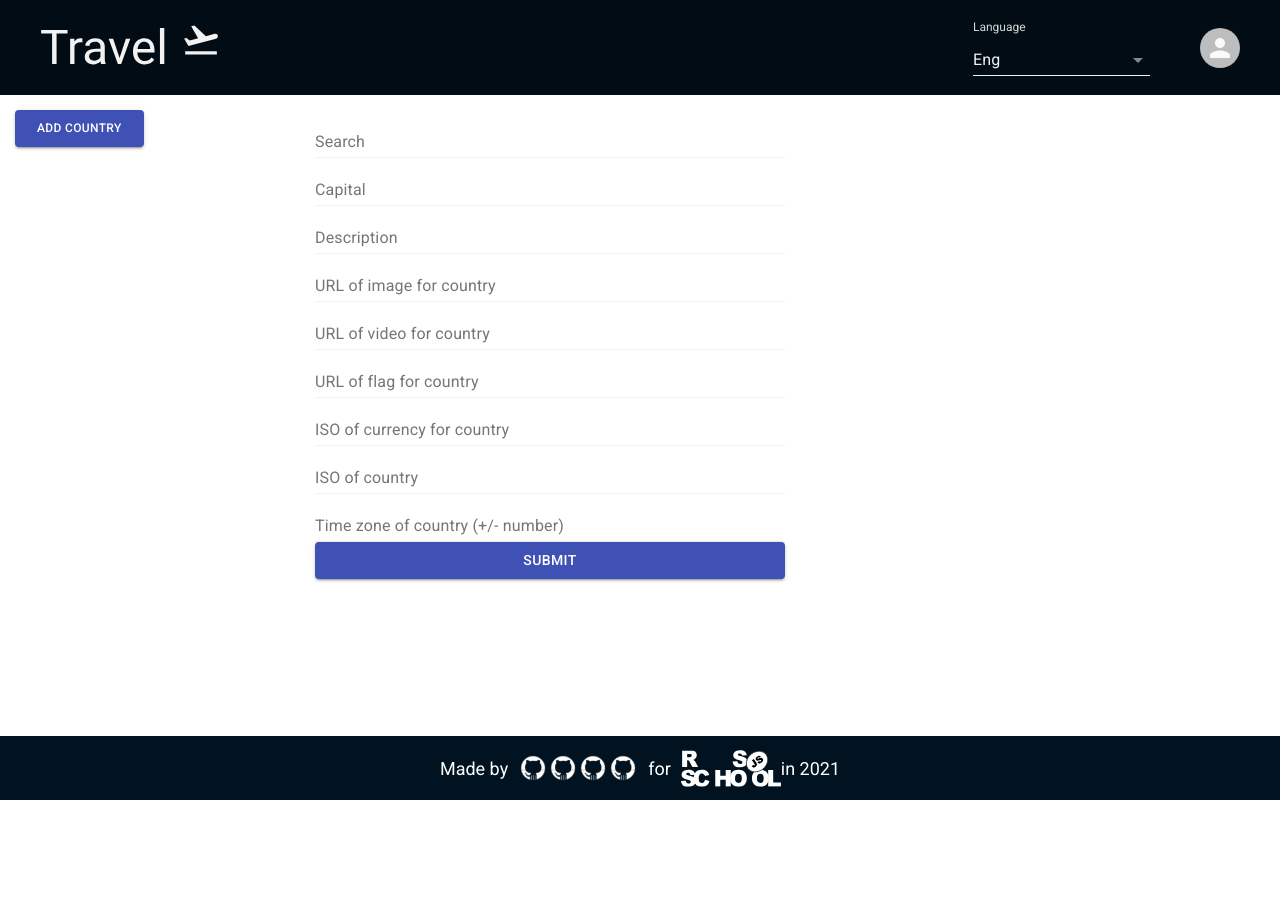
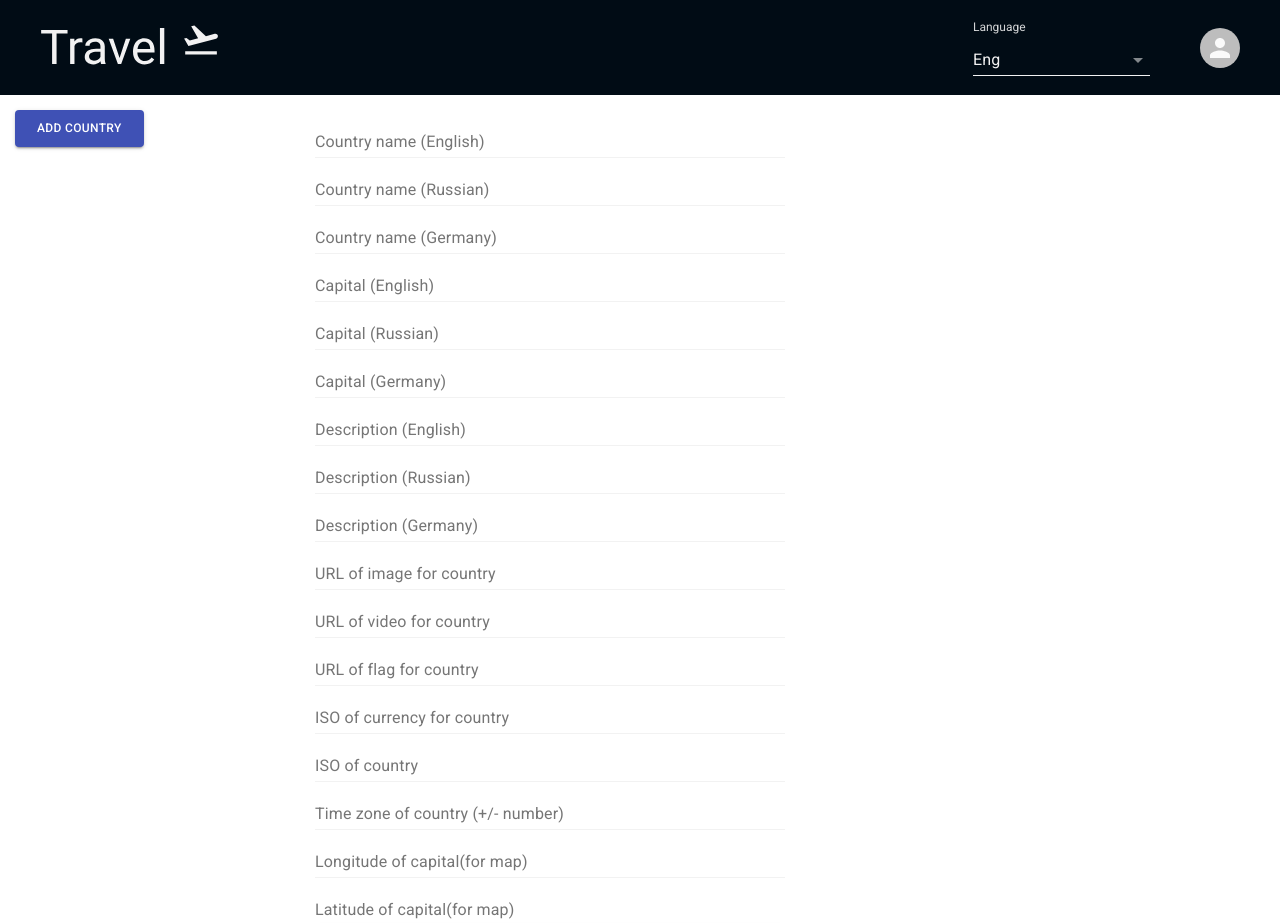
Before and after one commit to BurnTree1/travel-app, a React (Create React App) app: page /#/admin in a window 1280 px wide. Shown: the top 923 px of the page. Before the commit the page ends 800 px from the top, so only its background shows below. Built offline with nearby package versions, Linux system fonts and the light colour scheme; no server answers.

Commit message:
feat: add localisation for adding countries

```diff
--- a/src/components/Admin/AdminPanel/AdminPanel.tsx
+++ b/src/components/Admin/AdminPanel/AdminPanel.tsx
@@ -5,7 +5,6 @@ import Button from '@material-ui/core/Button';
 import TextField from '@material-ui/core/TextField';
 import './AdminPanel.scss';
 import { useDispatch } from 'react-redux';
-import { useIntl } from 'react-intl';
 import { addCountry } from '../../../store/actions/admin';
 
 const validationSchema = yup.object({
@@ -13,11 +12,35 @@ const validationSchema = yup.object({
     .string('Enter country name')
     .min(3, 'Country should be of minimum 3 characters length')
     .required('Country name is required'),
+  ru_name: yup
+    .string('Enter country name')
+    .min(3, 'Country should be of minimum 3 characters length')
+    .required('Country name is required'),
+  ge_name: yup
+    .string('Enter country name')
+    .min(3, 'Country should be of minimum 3 characters length')
+    .required('Country name is required'),
   capital: yup
     .string('Enter capital')
     .min(3, 'Capital should be of minimum 3 characters length')
     .required('Capital is required'),
+  ru_capital: yup
+    .string('Enter capital')
+    .min(3, 'Capital should be of minimum 3 characters length')
+    .required('Capital is required'),
+  ge_capital: yup
+    .string('Enter capital')
+    .min(3, 'Capital should be of minimum 3 characters length')
+    .required('Capital is required'),
   description: yup
+    .string('Enter description')
+    .min(10, 'Description should be of minimum 10 characters length')
+    .required('Description is required'),
+  ru_description: yup
+    .string('Enter description')
+    .min(10, 'Description should be of minimum 10 characters length')
+    .required('Description is required'),
+  ge_description: yup
     .string('Enter description')
     .min(10, 'Description should be of minimum 10 characters length')
     .required('Description is required'),
@@ -46,22 +69,38 @@ const validationSchema = yup.object({
     .min(1, 'Time zone should be of minimum 1 characters length')
     .max(3, 'Time zone should be of maximum 3 characters length')
     .required('Time zone is required'),
+  longitude: yup
+    .string('Enter longitude')
+    .min(1, 'Longitude should be of minimum 1 characters length')
+    .required('Longitude is required'),
+  latitude: yup
+    .string('Enter latitude')
+    .min(1, 'Latitude  should be of minimum 1 characters length')
+    .required('Latitude  is required'),
 });
 
 const AdminPanel = () => {
-  const intl = useIntl();
+  // const intl = useIntl();
   const dispatch = useDispatch();
   const formik = useFormik({
     initialValues: {
       name: '',
+      ru_name: '',
+      ge_name: '',
       capital: '',
+      ru_capital: '',
+      ge_capital: '',
       description: '',
+      ru_description: '',
+      ge_description: '',
       imageUrl: '',
       videoUrl: '',
       ISO: '',
       flagImageUrl: '',
       currency: '',
       timeZone: '',
+      longitude: '',
+      latitude: '',
     },
     validationSchema,
     onSubmit: (values, { resetForm }) => {
@@ -81,18 +120,19 @@ const AdminPanel = () => {
           },
           {
             lang: 'ru',
-            name: values.name,
-            capital: values.capital,
-            description: values.description,
+            name: values.ru_name,
+            capital: values.ru_capital,
+            description: values.ru_description,
           },
           {
             lang: 'de',
-            name: values.name,
-            capital: values.capital,
-            description: values.description,
+            name: values.ge_name,
+            capital: values.ge_capital,
+            description: values.ge_description,
           },
         ],
         custom: true,
+        mapPoint: { coordinates: [values.longitude, values.latitude] },
       };
       dispatch(addCountry(submitedValues));
       resetForm();
@@ -106,7 +146,7 @@ const AdminPanel = () => {
                   fullWidth
                   id="name"
                   name="name"
-                  label={intl.formatMessage({ id: 'header.search' })}
+                  label="Country name (English)"
                   value={formik.values.name}
                   onChange={formik.handleChange}
                   error={formik.touched.name && Boolean(formik.errors.name)}
@@ -114,9 +154,29 @@ const AdminPanel = () => {
                 />
                 <TextField
                   fullWidth
+                  id="ru_name"
+                  name="ru_name"
+                  label="Country name (Russian)"
+                  value={formik.values.ru_name}
+                  onChange={formik.handleChange}
+                  error={formik.touched.ru_name && Boolean(formik.errors.ru_name)}
+                  helperText={formik.touched.ru_name && formik.errors.ru_name}
+                />
+                <TextField
+                  fullWidth
+                  id="ge_name"
+                  name="ge_name"
+                  label="Country name (Germany)"
+                  value={formik.values.ge_name}
+                  onChange={formik.handleChange}
+                  error={formik.touched.ge_name && Boolean(formik.errors.ge_name)}
+                  helperText={formik.touched.ge_name && formik.errors.ge_name}
+                />
+                <TextField
+                  fullWidth
                   id="capital"
                   name="capital"
-                  label="Capital"
+                  label="Capital (English)"
                   value={formik.values.capital}
                   onChange={formik.handleChange}
                   error={formik.touched.capital && Boolean(formik.errors.capital)}
@@ -124,13 +184,53 @@ const AdminPanel = () => {
                 />
                 <TextField
                   fullWidth
+                  id="ru_capital"
+                  name="ru_capital"
+                  label="Capital (Russian)"
+                  value={formik.values.ru_capital}
+                  onChange={formik.handleChange}
+                  error={formik.touched.ru_capital && Boolean(formik.errors.ru_capital)}
+                  helperText={formik.touched.ru_capital && formik.errors.ru_capital}
+                />
+                <TextField
+                  fullWidth
+                  id="ge_capital"
+                  name="ge_capital"
+                  label="Capital (Germany)"
+                  value={formik.values.ge_capital}
+                  onChange={formik.handleChange}
+                  error={formik.touched.ge_capital && Boolean(formik.errors.ge_capital)}
+                  helperText={formik.touched.ge_capital && formik.errors.ge_capital}
+                />
+                <TextField
+                  fullWidth
                   id="description"
                   name="description"
-                  label="Description"
+                  label="Description (English)"
                   value={formik.values.description}
                   onChange={formik.handleChange}
                   error={formik.touched.description && Boolean(formik.errors.description)}
                   helperText={formik.touched.description && formik.errors.description}
+                />
+                <TextField
+                  fullWidth
+                  id="ru_description"
+                  name="ru_description"
+                  label="Description (Russian)"
+                  value={formik.values.ru_description}
+                  onChange={formik.handleChange}
+                  error={formik.touched.ru_description && Boolean(formik.errors.ru_description)}
+                  helperText={formik.touched.ru_description && formik.errors.ru_description}
+                />
+                <TextField
+                  fullWidth
+                  id="ge_description"
+                  name="ge_description"
+                  label="Description (Germany)"
+                  value={formik.values.ge_description}
+                  onChange={formik.handleChange}
+                  error={formik.touched.ge_description && Boolean(formik.errors.ge_description)}
+                  helperText={formik.touched.ge_description && formik.errors.ge_description}
                 />
                 <TextField
                   fullWidth
@@ -193,7 +293,34 @@ const AdminPanel = () => {
                   error={formik.touched.timeZone && Boolean(formik.errors.timeZone)}
                   helperText={formik.touched.timeZone && formik.errors.timeZone}
                 />
-                <Button color="primary" variant="contained" fullWidth type="submit">
+                <TextField
+                  fullWidth
+                  id="longitude"
+                  type="number"
+                  name="longitude"
+                  label="Longitude of capital(for map)"
+                  value={formik.values.longitude}
+                  onChange={formik.handleChange}
+                  error={formik.touched.longitude && Boolean(formik.errors.longitude)}
+                  helperText={formik.touched.longitude && formik.errors.longitude}
+                />
+                <TextField
+                  fullWidth
+                  id="latitude "
+                  type="number"
+                  name="latitude "
+                  label="Latitude  of capital(for map)"
+                  value={formik.values.latitude}
+                  onChange={formik.handleChange}
+                  error={formik.touched.latitude && Boolean(formik.errors.latitude)}
+                  helperText={formik.touched.latitude && formik.errors.latitude}
+                />
+                <Button
+                  color="primary"
+                  variant="contained"
+                  fullWidth
+                  type="submit"
+                >
                     Submit
                 </Button>
             </form>
--- a/src/components/MainPage/Cards/Card/Card.tsx
+++ b/src/components/MainPage/Cards/Card/Card.tsx
@@ -2,9 +2,10 @@ import React, { FC } from 'react';
 import { Link } from 'react-router-dom';
 import IconButton from '@material-ui/core/IconButton';
 import DeleteIcon from '@material-ui/icons/Delete';
-import { useDispatch } from 'react-redux';
+import { useDispatch, useSelector } from 'react-redux';
 import styles from './Card.module.css';
 import { deleteCountry } from '../../../../store/actions/admin';
+import { AppRootReducer } from '../../../../store';
 
 type propsType = {
   name: string
@@ -18,6 +19,7 @@ export const Card: FC<propsType> = ({
   id, name, capital, iso, imageUrl, custom,
 }) => {
   const dispatch = useDispatch();
+  const isAuth = useSelector((state: AppRootReducer) => state.user.isAuth);
   const onCountryDelete = () => {
     dispatch(deleteCountry(id));
   };
@@ -41,7 +43,7 @@ export const Card: FC<propsType> = ({
                     </div>
                 </Link>
                 {custom
-                && (
+                && isAuth && (
 <IconButton
   onClick={onCountryDelete}
   aria-label="delete"
--- a/src/types/types.ts
+++ b/src/types/types.ts
@@ -29,7 +29,6 @@ type customLocalisationsType = {
 };
 
 export type customCountryType = {
-  mapPoint?: any
   imageUrl: string
   videoUrl: string
   flagImageUrl: string
@@ -38,6 +37,7 @@ export type customCountryType = {
   localizations: Array<customLocalisationsType>
   timeZone: string
   custom: boolean
+  mapPoint: { coordinates: Array<number> }
 };
 
 export interface IReduxStateCountries {
@@ -51,6 +51,7 @@ export interface IReduxStateCountries {
 export interface IReduxStateLanguage {
   lang: string;
 }
+
 export interface IReduxStateAdmin {
   deletedCountryId: number;
 }
```
